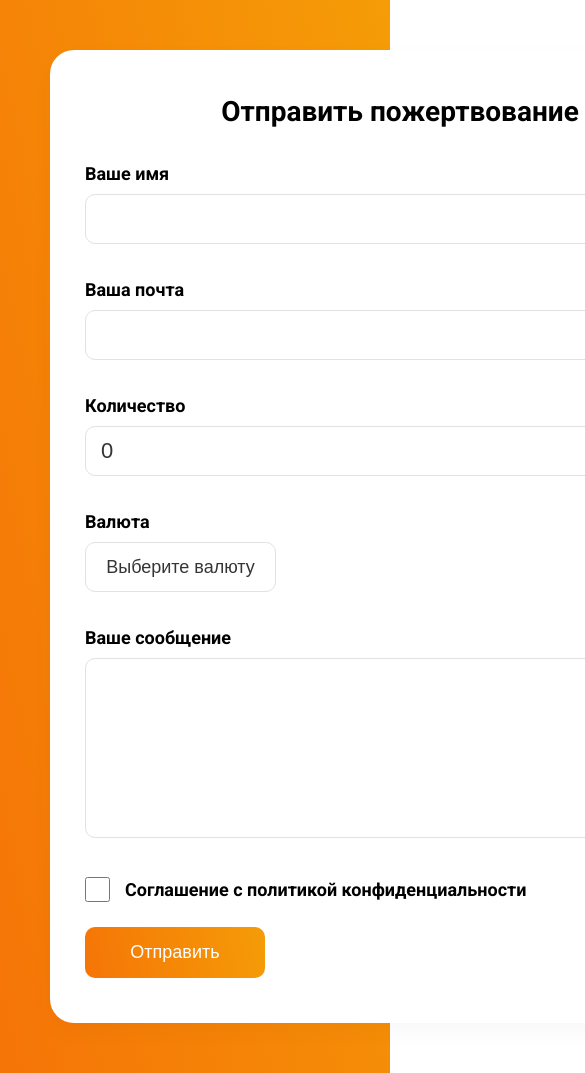
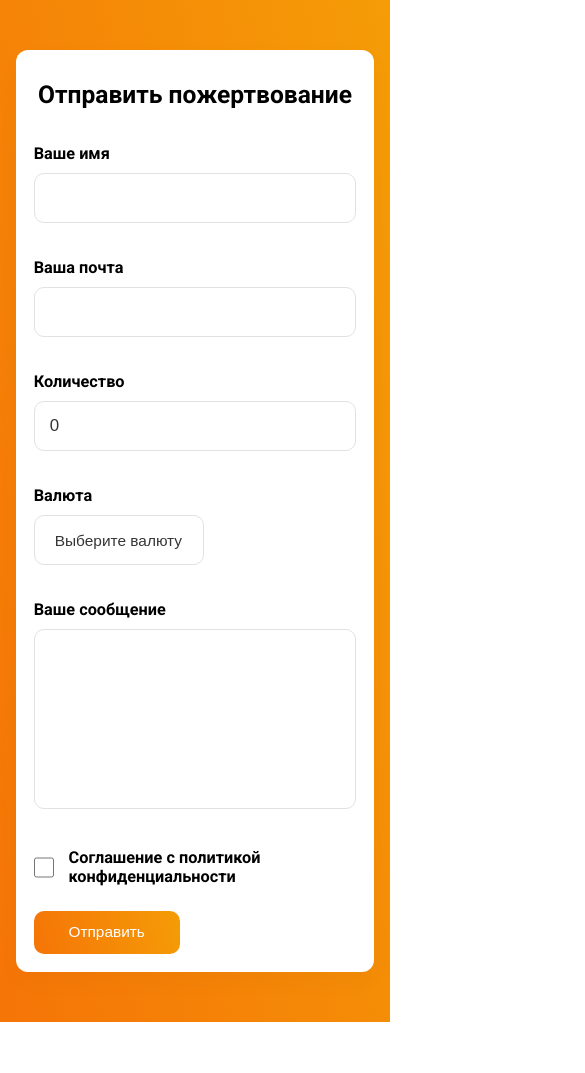
Before and after one commit to wxwxwxwxwxwxwxwx/Formik-Trainer-React, a JavaScript app: page / in a window 390 px wide. Shown: the top 1073 px of the page, 585 px wide, since content can reach past the window. After the commit the page ends 1022 px from the top, so only its background shows below. Built offline with nearby package versions, Linux system fonts and the light colour scheme; the HTML template or start-up script is replaced by a standard one.

Commit message:
add adaptive for mobiles

```diff
--- a/src/app.scss
+++ b/src/app.scss
@@ -8,13 +8,14 @@
     width: 100%;
     min-height: 100vh;
     background-image: linear-gradient(257deg, #f59c07, #f57507);
-    padding: 50px;
+    padding-top: 50px;
+    padding-bottom: 50px;
     font-family: 'Roboto', sans-serif;
 }
 
 .form {
     margin: 0 auto;
-    padding: 45px 35px;
+    padding: 35px;
     width: 700px;
     min-height: 500px;
     background-color: #fff;
@@ -49,7 +50,7 @@
         margin-top: 10px;
         padding: 0 20px;
         font-size: 18px;
-        text-align: center;
+        text-align: left;
         appearance: none;
         background: #fff;
         border: 1px solid #e2e2e2;
@@ -76,6 +77,7 @@
         }
     }
     input[type="checkbox"] {
+        outline: none;
         display: inline;
         font-size: 16px;
         width: 25px;
@@ -90,6 +92,7 @@
     button {
         display: block;
         width: 180px;
+        cursor: pointer;
         padding: 15px;
         margin-top: 25px;
         font-size: 18px;
@@ -104,3 +107,32 @@
         margin-top: 8px;
     }
 }
+
+@media (max-width: 800px) {
+    .form {
+        width: calc(300px + (700 - 300) * ((100vw - 320px) / (800 - 320)));
+        border-radius: calc(10px + (24 - 10) * ((100vw - 320px) / (800 - 320)));
+        padding: calc(15px + (35 - 15) * ((100vw - 320px) / (800 - 320)));
+        padding-top: 30px;
+        h2 {
+            font-size: calc(24px + (28 - 24) * ((100vw - 320px) / (800 - 320)));
+        }
+        label {
+            font-size: calc(16px + (18 - 16) * ((100vw - 320px) / (800 - 320)));
+        }
+        input {
+            font-size: calc(16px + (22 - 16) * ((100vw - 320px) / (800 - 320)));
+        }
+        select {
+            font-size: calc(15px + (18 - 15) * ((100vw - 320px) / (800 - 320)));
+        }
+        textarea {
+            font-size: calc(16px + (18 - 16) * ((100vw - 320px) / (800 - 320)));
+        }
+        button {
+            width: calc(140px + (180 - 140) * ((100vw - 320px) / (800 - 320)));
+            padding: calc(12px + (15 - 12) * ((100vw - 320px) / (800 - 320)));
+            font-size: calc(15px + (18 - 15) * ((100vw - 320px) / (800 - 320)));
+        }
+    }
+}
```
